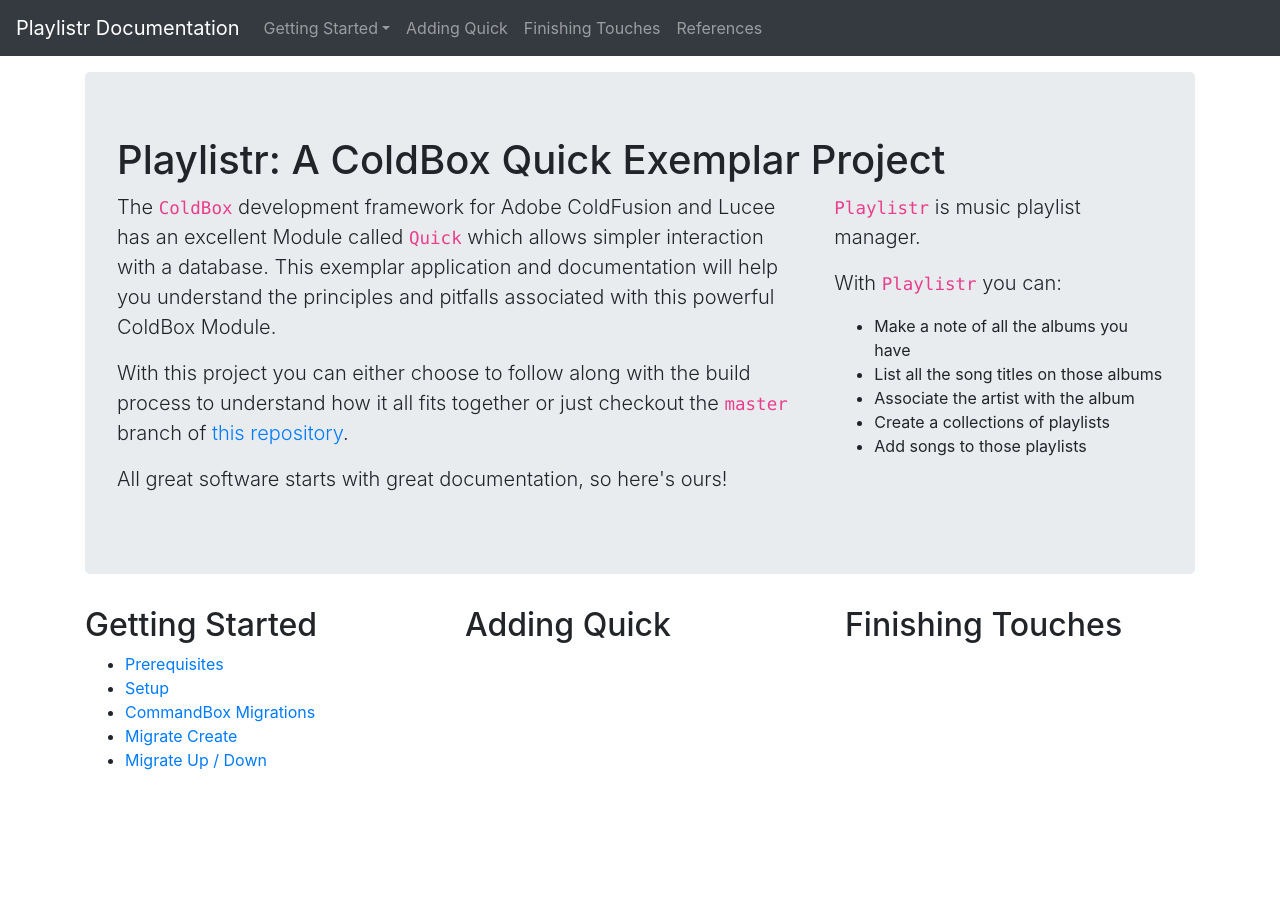
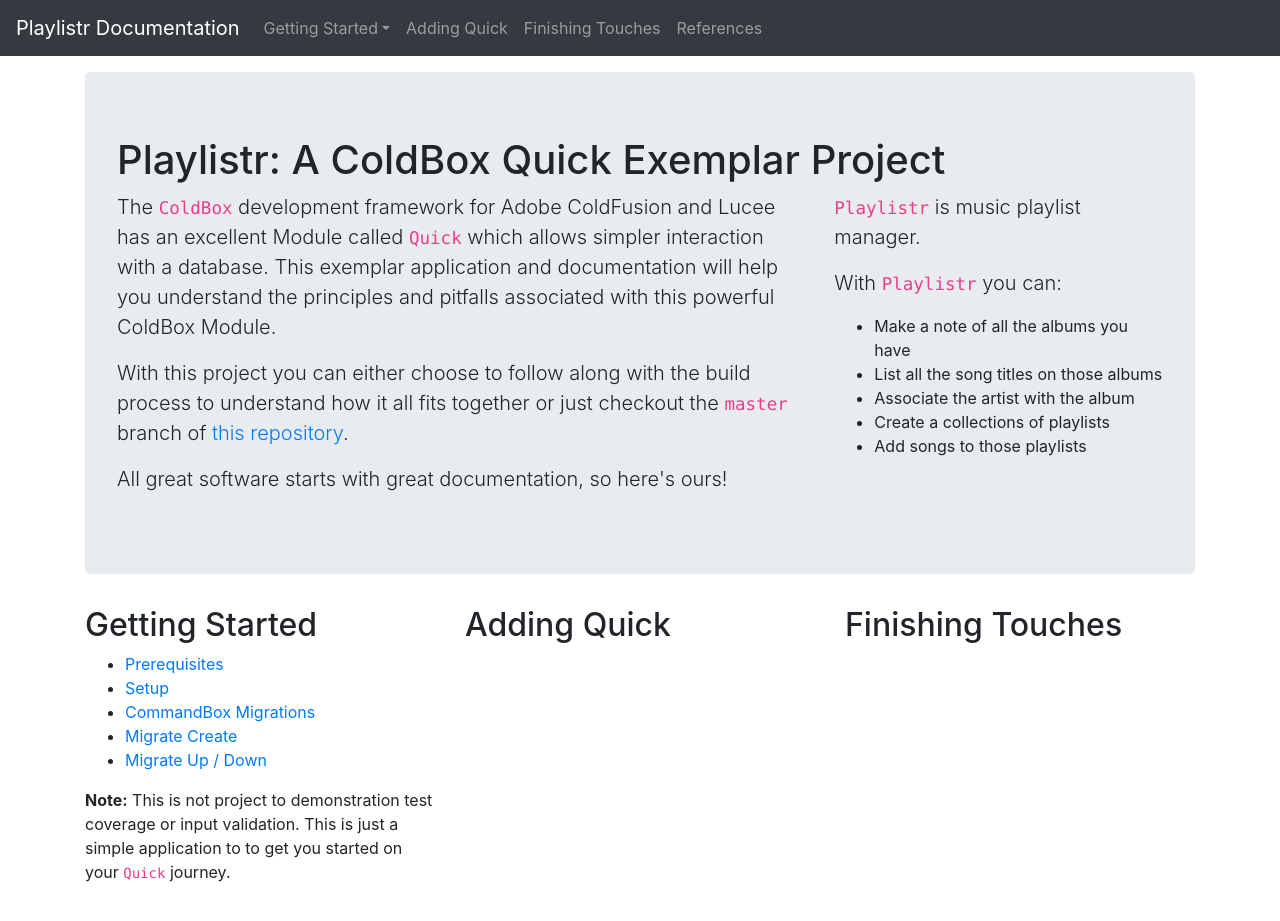
Before and after one commit to richardherbert/playlistr, a Jekyll site: the page built from index.html, in a window 1280 px wide and 1200 px high. Shown: the top 921 px of the window. Built offline with Jekyll 4.4.1, drawn with Linux system fonts in a browser that asks for light colours; nearby versions of some CDN libraries.

Commit message:
Copy added

```diff
--- a/index.html
+++ b/index.html
@@ -36,11 +36,10 @@
 			<li><a href="getting-started/commandbox-migrations.html">CommandBox Migrations</a></li>
 			<li><a href="getting-started/migrate-create.html">Migrate Create</a></li>
 			<li><a href="getting-started/migrate-up-down.html">Migrate Up / Down</a></li>
+		</ul>
 
-
-		</ul>
+		<p><strong>Note:</strong> This is not project to demonstration test coverage or input validation. This is just a simple application to to get you started on your <code>Quick</code> journey.</p>
 	</div>
-
 
 	<div class="col">
 		<h2>Adding Quick</h2>
```
